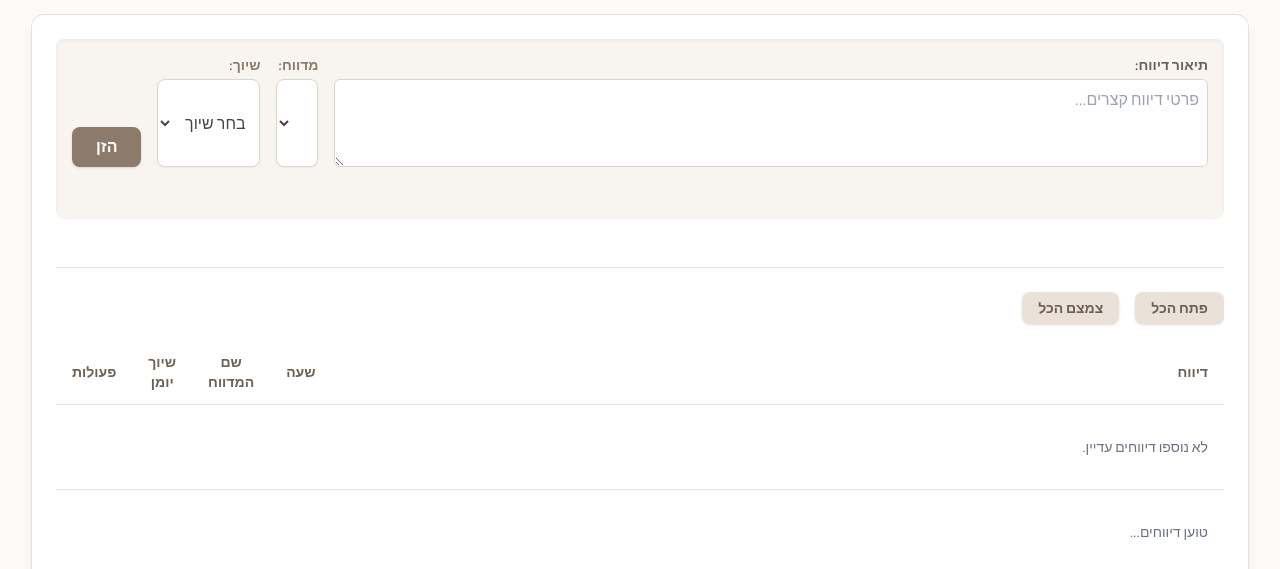
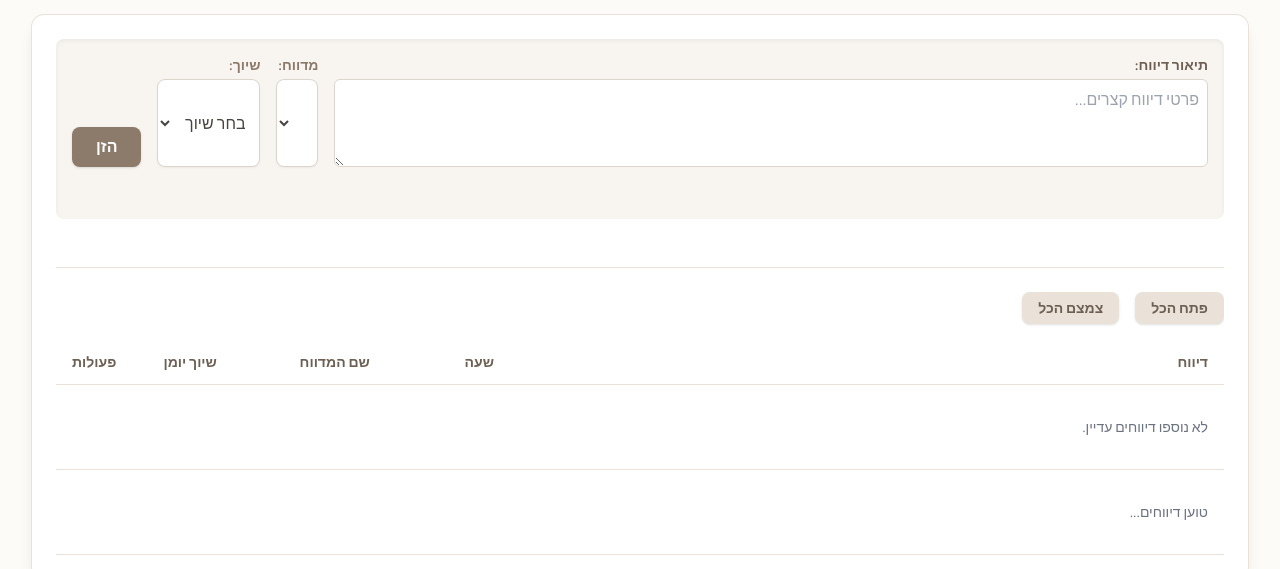
Before and after one commit to gavishori/hapakfirebase, a plain HTML site: page index.html in a window 1280 px wide. Shown: the part 231-800 px from the top of the page. Drawn offline with nearby package versions, Linux system fonts and the light colour scheme; no server answers.

Commit message:
Update style.css

```diff
--- a/style.css
+++ b/style.css
@@ -30,33 +30,33 @@ body {
     text-align: center; /* Center align table headers */
 }
 
-/* Adjusting column widths for better fit (set to 50% of initial values) */
+/* Adjusting column widths for better fit to ensure "פעולות" column is visible */
 .table-container th:nth-child(1), .table-container td:nth-child(1) { /* דיווח */
-    width: auto; /* Let content determine width */
+    width: 60%; /* Allow description to take most space */
     text-align: right; /* Align report description to the right */
 }
 
 .table-container th:nth-child(2), .table-container td:nth-child(2) { /* שעה */
-    width: 3.75%; /* 50% of 7.5% */
-    min-width: 2.25rem; /* 50% of 4.5rem */
+    width: 10%;
+    min-width: 4rem; /* Adjusted for better legibility */
     text-align: center; /* Center align time */
 }
 
 .table-container th:nth-child(3), .table-container td:nth-child(3) { /* שם המדווח */
-    width: 5.625%; /* 50% of 11.25% */
-    min-width: 3rem; /* 50% of 6rem */
+    width: 15%;
+    min-width: 6rem; /* Adjusted for better legibility */
     text-align: center; /* Center align reporter */
 }
 
 .table-container th:nth-child(4), .table-container td:nth-child(4) { /* שיוך יומן */
-    width: 3.75%; /* 50% of 7.5% */
-    min-width: 2.25rem; /* 50% of 4.5rem */
+    width: 10%;
+    min-width: 4rem; /* Adjusted for better legibility */
     text-align: center; /* Center align log type */
 }
 
 .table-container th:nth-child(5), .table-container td:nth-child(5) { /* פעולות */
-    width: 3.75%; /* 50% of 7.5% */
-    min-width: 2.25rem; /* 50% of 4.5rem */
+    width: 5%; /* Smallest width for actions */
+    min-width: 3rem; /* Minimum width for actions */
     text-align: center; /* Center align actions */
 }
 
```
